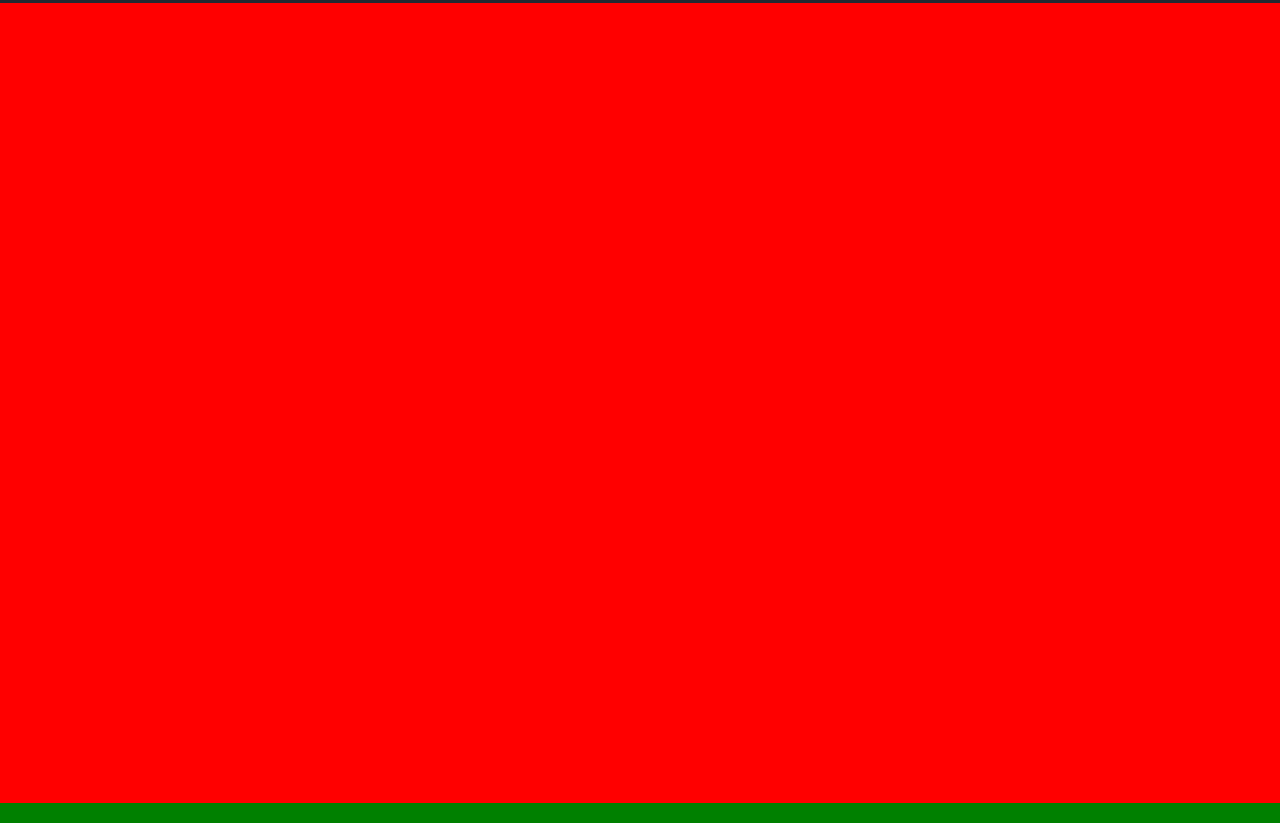
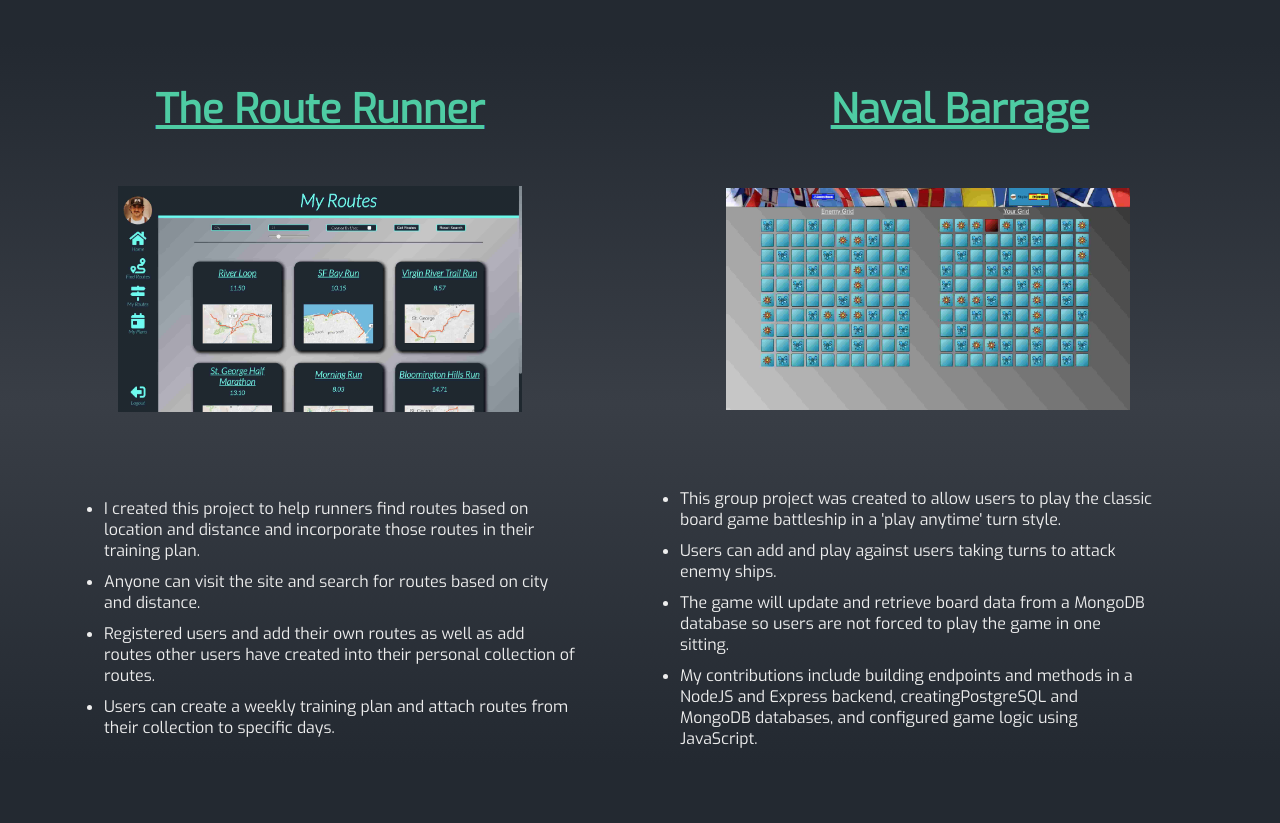
Before and after one commit to rhospencer/web-design-2-portfolio, a plain HTML site: page index.html in a window 1280 px wide. Shown: the part 1597-2420 px from the top of the page. Drawn offline with Linux system fonts and the light colour scheme.

Commit message:
added projects page

```diff
--- a/index.html
+++ b/index.html
@@ -50,7 +50,73 @@
         </div>
       </div>
     </div>
-    <div id="projects"></div>
+    <div id="projects">
+      <div class="empty-row"></div>
+      <div class="projects-holder">
+        <div class="personal-project-holder">
+          <div class="title-holder">
+            <a href="https://www.therouterunner.com"
+              ><h1>The Route Runner</h1></a
+            >
+          </div>
+          <div class="project-photo-holder">
+            <img src="./assets/personal3.jpg" alt="The Route Runner" />
+          </div>
+          <div class="project-description-holder">
+            <ul>
+              <li>
+                I created this project to help runners find routes based on
+                location and distance and incorporate those routes in their
+                training plan.
+              </li>
+              <li>
+                Anyone can visit the site and search for routes based on city
+                and distance.
+              </li>
+              <li>
+                Registered users and add their own routes as well as add routes
+                other users have created into their personal collection of
+                routes.
+              </li>
+              <li>
+                Users can create a weekly training plan and attach routes from
+                their collection to specific days.
+              </li>
+            </ul>
+          </div>
+        </div>
+        <div class="group-project-holder">
+          <div class="title-holder">
+            <a href="https://www.navalbarrage.com"><h1>Naval Barrage</h1></a>
+          </div>
+          <div class="project-photo-holder">
+            <img src="./assets/group4.jpg" alt="Naval Barrage" />
+          </div>
+          <div class="project-description-holder">
+            <ul>
+              <li>
+                This group project was created to allow users to play the
+                classic board game battleship in a 'play anytime' turn style.
+              </li>
+              <li>
+                Users can add and play against users taking turns to attack
+                enemy ships.
+              </li>
+              <li>
+                The game will update and retrieve board data from a MongoDB
+                database so users are not forced to play the game in one
+                sitting.
+              </li>
+              <li>
+                My contributions include building endpoints and methods in a
+                NodeJS and Express backend, creatingPostgreSQL and MongoDB
+                databases, and configured game logic using JavaScript.
+              </li>
+            </ul>
+          </div>
+        </div>
+      </div>
+    </div>
     <div id="skills"></div>
     <div id="contact"></div>
   </body>
--- a/style.css
+++ b/style.css
@@ -176,17 +176,100 @@ nav {
 #projects {
   height: 100vh;
   width: 100vw;
-  background: red;
+  background: rgb(35, 41, 49);
+  background: linear-gradient(
+    0deg,
+    rgba(35, 41, 49, 1) 5%,
+    rgba(57, 62, 70, 1) 50%,
+    rgba(35, 41, 49, 1) 95%
+  );
+  scroll-snap-align: center;
+}
+
+.projects-holder {
+  height: 90vh;
+  width: 100vw;
+  display: flex;
+  justify-content: center;
+  align-items: center;
+}
+
+.personal-project-holder {
+  height: 100%;
+  width: 50%;
+  display: flex;
+  flex-direction: column;
+  justify-content: center;
+  align-items: center;
+}
+
+.group-project-holder {
+  height: 100%;
+  width: 50%;
+}
+
+.title-holder {
+  height: 10%;
+  width: 100%;
+  text-align: center;
+}
+
+.title-holder > a > h1 {
+  color: #4ecca3;
+  text-decoration: underline;
+  font-size: 2.5rem;
+}
+
+.project-photo-holder {
+  height: 40%;
+  width: 90%;
+  display: flex;
+  justify-content: center;
+  align-items: center;
+}
+
+.project-photo-holder > img {
+  width: 70%;
+}
+
+.project-description-holder {
+  display: flex;
+  flex-direction: column;
+  justify-content: center;
+  align-items: center;
+  width: 80%;
+  height: 50%;
+}
+
+.project-description-holder > ul > li {
+  text-align: left;
+  color: #eeeeee;
+  margin-bottom: 10px;
+  font-size: 1rem;
 }
 
 #skills {
   height: 100vh;
   width: 100vw;
-  background: green;
+  background: rgb(35, 41, 49);
+  background: linear-gradient(
+    0deg,
+    rgba(35, 41, 49, 1) 5%,
+    rgba(57, 62, 70, 1) 50%,
+    rgba(35, 41, 49, 1) 95%
+  );
+  scroll-snap-align: center;
 }
 
 #contact {
   height: 100vh;
   width: 100vw;
-  background: orange;
+  background: rgb(35, 41, 49);
+  background: linear-gradient(
+    0deg,
+    rgba(35, 41, 49, 1) 5%,
+    rgba(57, 62, 70, 1) 50%,
+    rgba(35, 41, 49, 1) 95%
+  );
+  scroll-snap-align: center;
 }
```
Also changed, not shown: assets/group4.jpg (added), assets/personal3.jpg (added).
